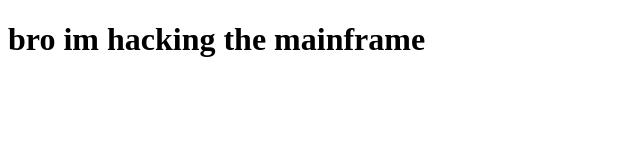
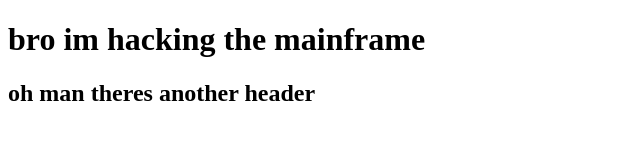
Before and after one commit to ikindalovedogs/zachroberts, a plain HTML site: page index.html in a window 1280 px wide. Shown: the whole page, without its empty margins (0-640 px from the left). Drawn offline with Linux system fonts and the light colour scheme.

Commit message:
Update index.html

```diff
--- a/index.html
+++ b/index.html
@@ -8,3 +8,4 @@
 <h1>bro im hacking the mainframe</h1>
   </body>
 </html>
+<h2>oh man theres another header</h2>
```
